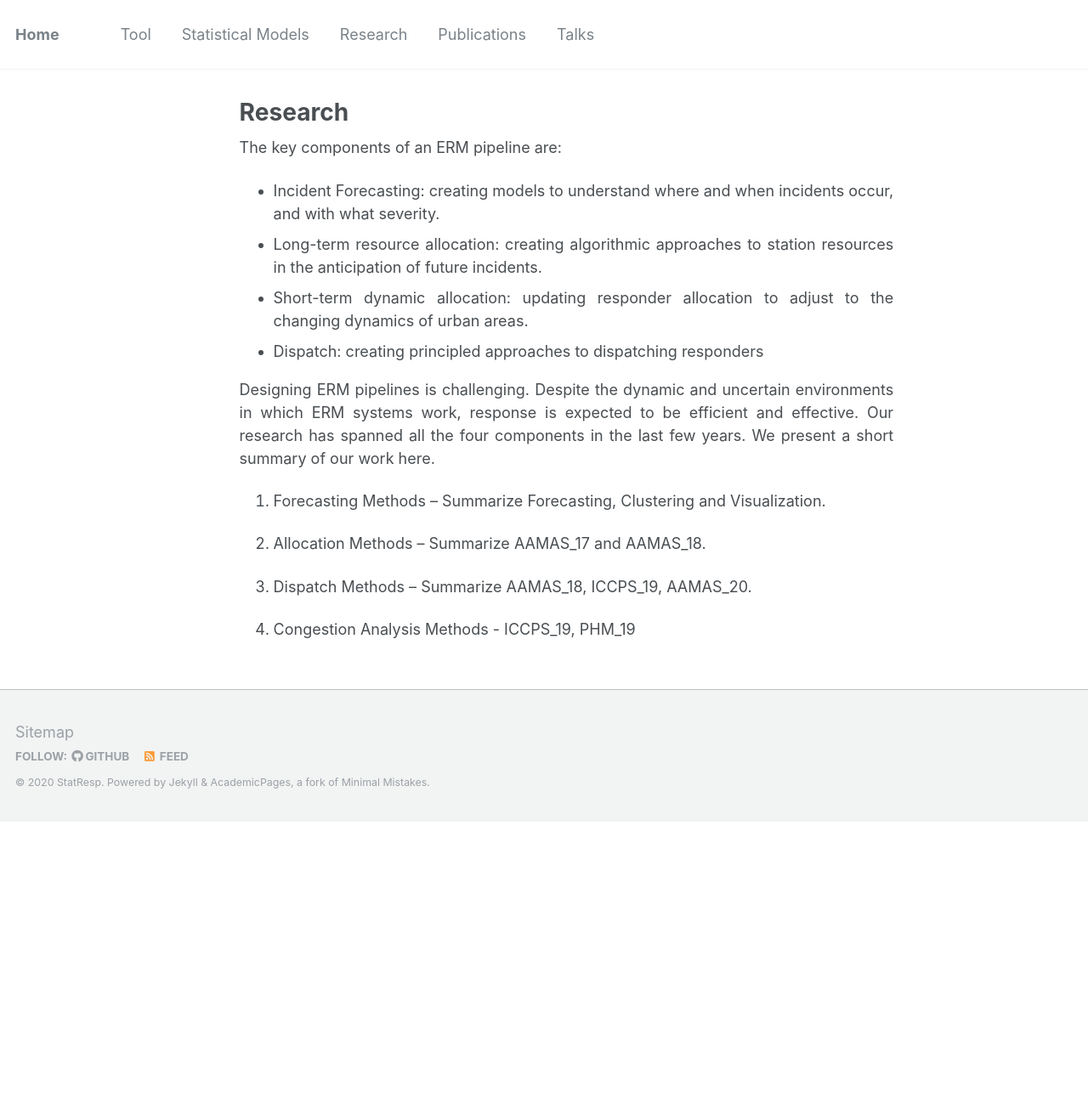
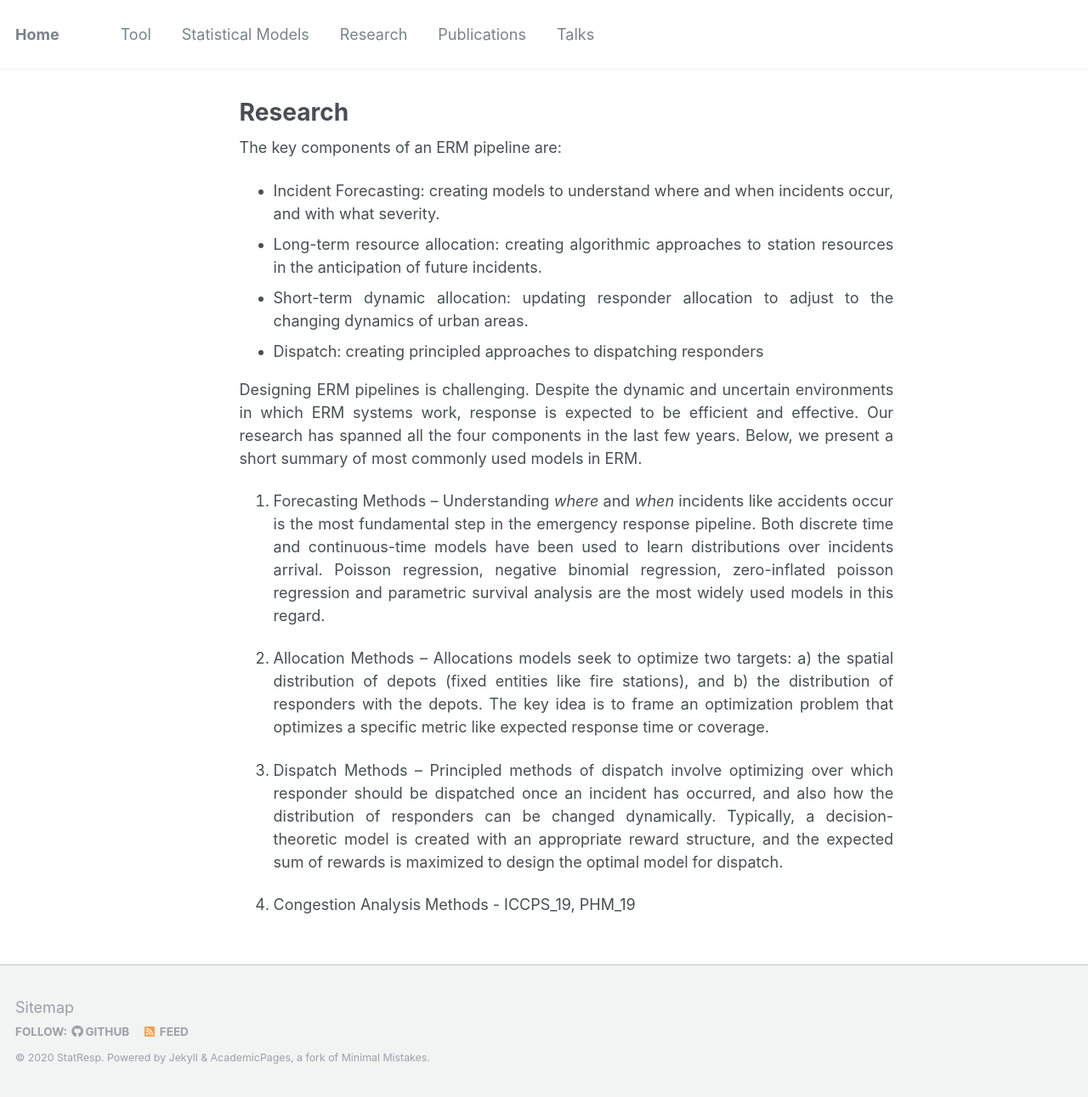
Before and after one commit to TransactiveSCC/statresp.github.io, a Jekyll site: the page built from _pages/research.md, in a window 1280 px wide. Shown: the whole page at 85% size. Built offline with Jekyll 4.4.1, drawn with Linux system fonts in a browser that asks for light colours; before the commit the page ends 967 px from its top, so only the background shows below that.

Commit message:
updated page on research

```diff
--- a/_pages/research.md
+++ b/_pages/research.md
@@ -11,14 +11,14 @@ author_profile: true
 <li>Short-term dynamic allocation: updating responder allocation to adjust to the changing dynamics of urban areas.</li>
 <li>Dispatch: creating principled approaches to dispatching responders</li>
 </ul>
-<p>Designing ERM pipelines is challenging. Despite the dynamic and uncertain environments in which ERM systems work, response is expected to be efficient and effective. Our research has spanned all the four components in the last few years. We present a short summary of our work here.</p>
+<p>Designing ERM pipelines is challenging. Despite the dynamic and uncertain environments in which ERM systems work, response is expected to be efficient and effective. Our research has spanned all the four components in the last few years. Below, we present a short summary of most commonly used models in ERM.</p>
 
 
-1. Forecasting Methods -- Summarize Forecasting, Clustering and Visualization.
+1. Forecasting Methods -- Understanding <i>where</i> and <i>when</i> incidents like accidents occur is the most fundamental step in the emergency response pipeline. Both discrete time and continuous-time models have been used to learn distributions over incidents arrival. Poisson regression, negative binomial regression, zero-inflated poisson regression and parametric survival analysis are the most widely used models in this regard.
 
-2. Allocation Methods -- Summarize AAMAS_17 and AAMAS_18.
+2. Allocation Methods -- Allocations models seek to optimize two targets: a) the spatial distribution of depots (fixed entities like fire stations), and b) the distribution of responders with the depots. The key idea is to frame an optimization problem that optimizes a specific metric like expected response time or coverage.
 
-3. Dispatch Methods -- Summarize AAMAS_18, ICCPS_19, AAMAS_20.
+3. Dispatch Methods -- Principled methods of dispatch involve optimizing over which responder should be dispatched once an incident has occurred, and also how the distribution of responders can be changed dynamically. Typically, a decision-theoretic model is created with an appropriate reward structure, and the expected sum of rewards is maximized to design the optimal model for dispatch.
 
 4. Congestion Analysis Methods - ICCPS_19, PHM_19
 
```
